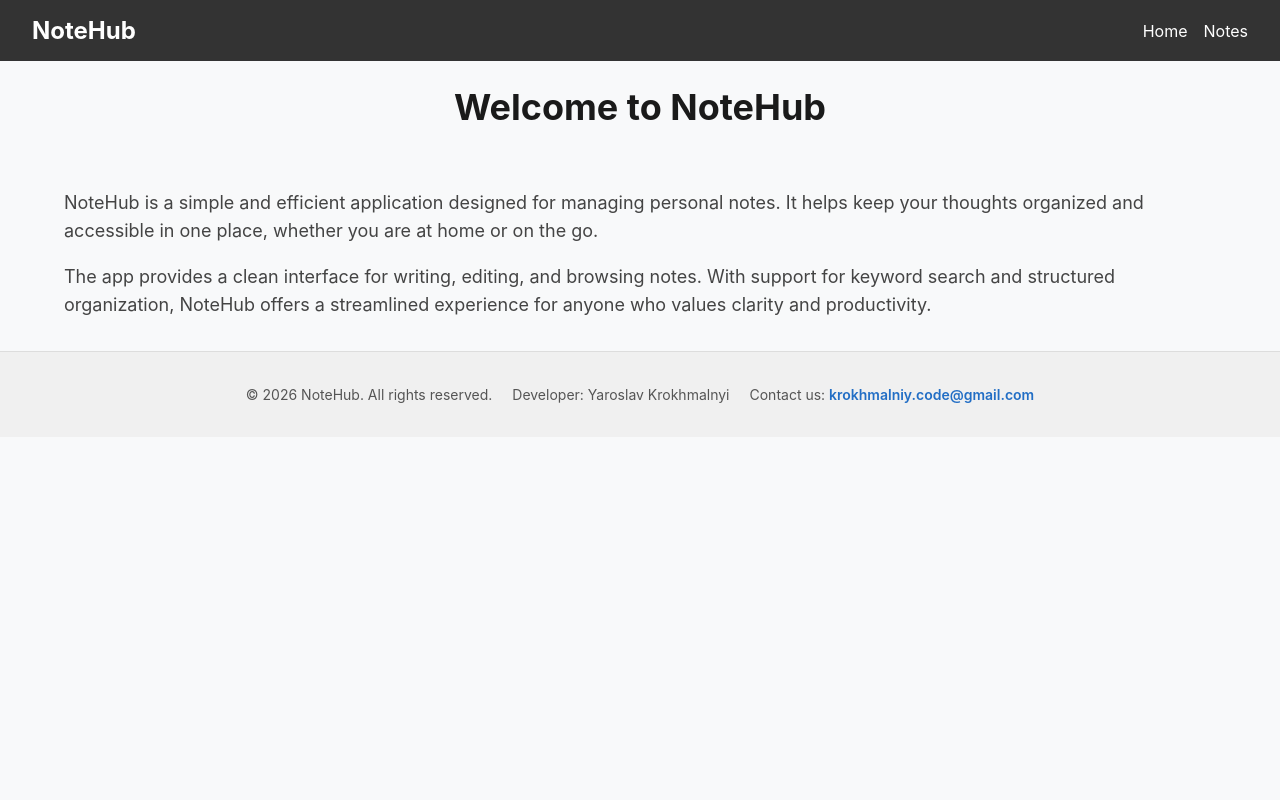
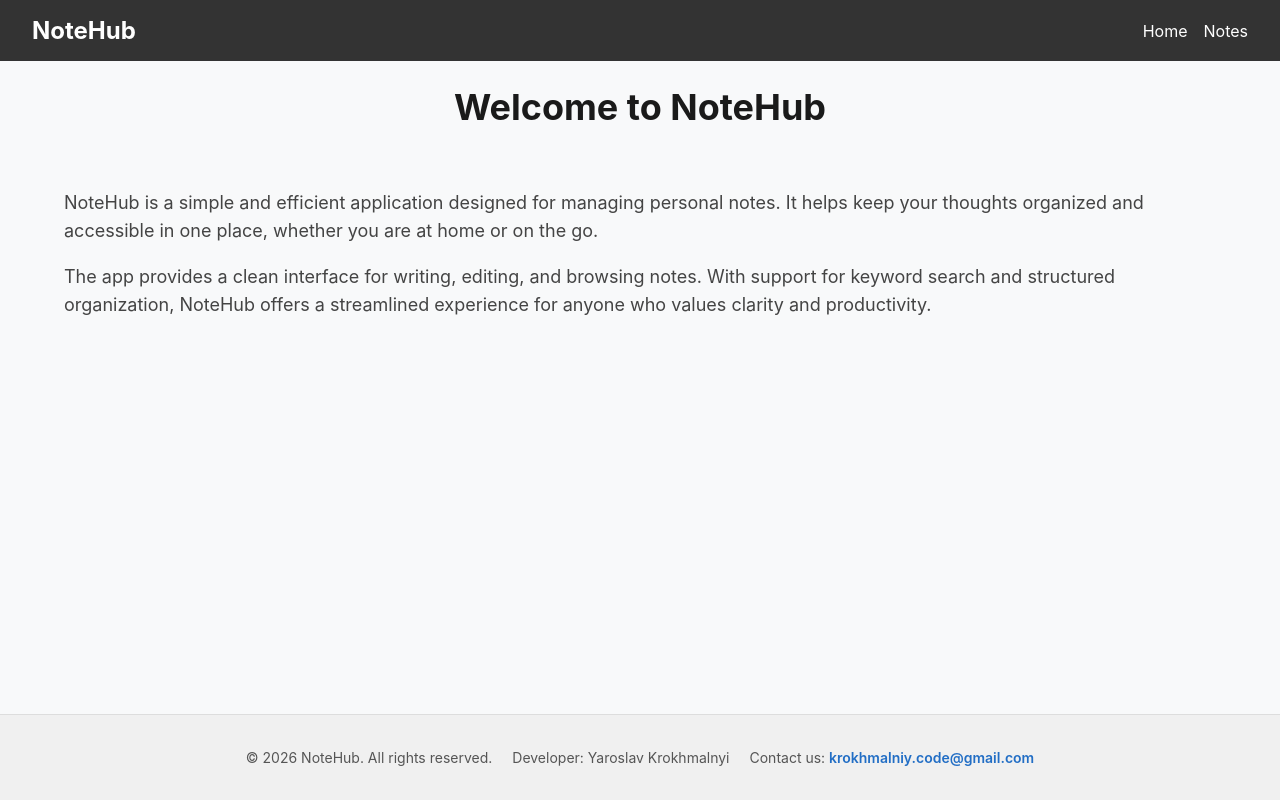
Before and after one commit to Yaroslav-Krokhmalnyi/07-routing-nextjs, a Next.js app: page / in a window 1280 px wide. Built offline with nearby package versions, Linux system fonts and the light colour scheme.

Commit message:
Correct some css

```diff
--- a/app/page.tsx
+++ b/app/page.tsx
@@ -5,7 +5,7 @@ import css from "./Home.module.css";
 
 export default function HomePage() {
   return (
-    <main>
+    <main className={css.main}>
   <div className={css.container}>
     <h1 className={css.title}>Welcome to NoteHub</h1>
     <p className={css.description}>
--- a/components/Footer/Footer.tsx
+++ b/components/Footer/Footer.tsx
@@ -9,7 +9,7 @@ export default function Footer() {
   return (
     <footer className={css.footer}>
       <div className={css.wrap}>
-        <p className={css.text}>© {year} NoteHub. All rights reserved.</p>
+        <p>© {year} NoteHub. All rights reserved.</p>
 
         <div className={css.wrap}>
           <p>Developer: Yaroslav Krokhmalnyi</p>
```
Also changed, not shown: components/Footer/Footer.module.css (line endings or trailing spaces).
